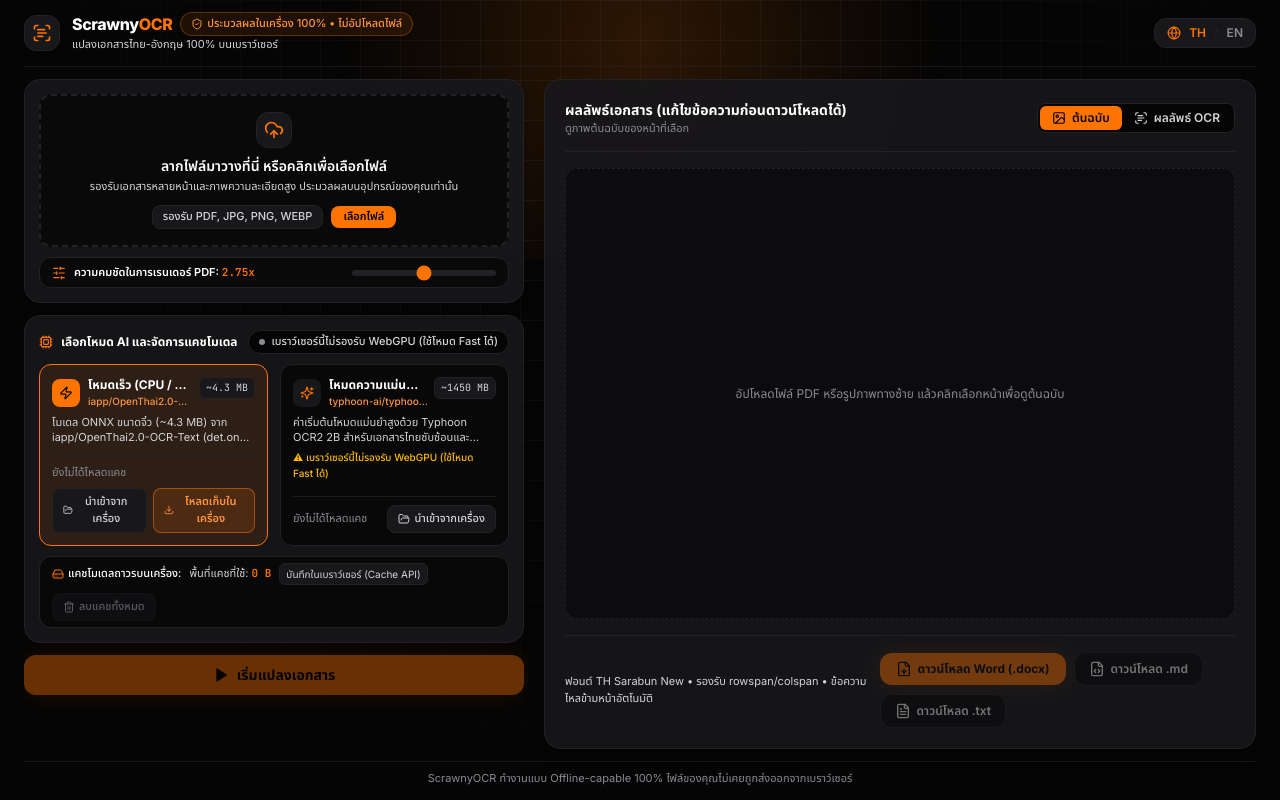
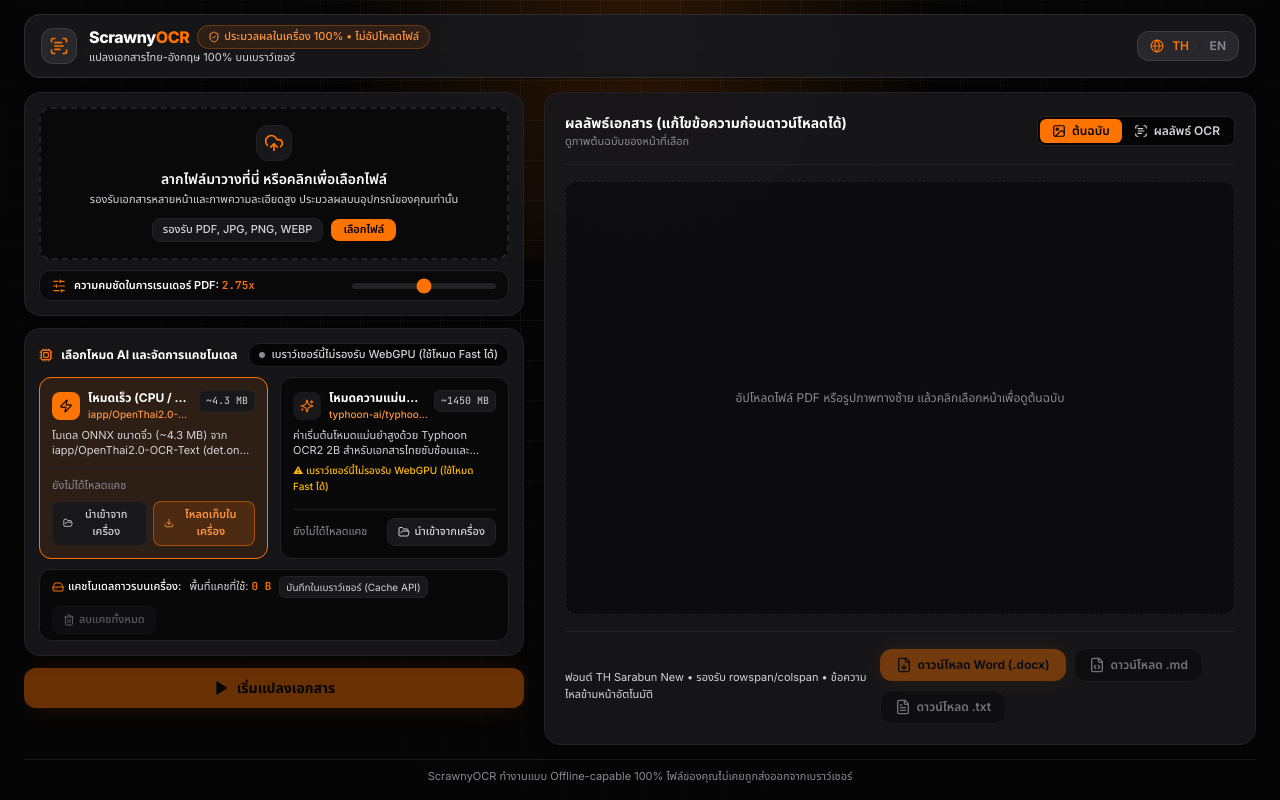
Before and after one commit to scrawnysatyr/ScrawnyOCR, a React (Vite) app: page / in a window 1280 px wide. Built offline with nearby package versions, Linux system fonts and the light colour scheme.

Commit message:
style: floating island layout with layered charcoal-gray contrast

```diff
--- a/src/App.tsx
+++ b/src/App.tsx
@@ -305,11 +305,11 @@ export function App() {
       <div className="bg-grid" />
       <div className="bg-glow" />
 
-      <div className="relative z-10 mx-auto flex min-h-screen max-w-[1600px] flex-col gap-3 px-4 py-3 sm:px-6 lg:h-full">
-        {/* Topbar */}
-        <header className="flex shrink-0 flex-wrap items-center justify-between gap-3 border-b border-[#222226]/70 pb-3">
+      <div className="relative z-10 mx-auto flex min-h-screen max-w-[1600px] flex-col gap-3.5 px-4 py-3.5 sm:px-6 lg:h-full">
+        {/* Topbar Island */}
+        <header className="flex shrink-0 flex-wrap items-center justify-between gap-3 rounded-2xl border border-white/10 bg-[#18181b]/95 px-4 py-2.5 shadow-lg backdrop-blur-xl">
           <div className="flex items-center gap-3">
-            <div className="grid h-9 w-9 place-items-center rounded-xl border border-[#222226] bg-[#18181b] text-[#ff7300] shadow-md">
+            <div className="grid h-9 w-9 place-items-center rounded-xl border border-white/10 bg-[#27272c] text-[#ff7300] shadow-md">
               <ScanText className="h-5 w-5" />
             </div>
             <div>
@@ -330,7 +330,7 @@ export function App() {
           <button
             type="button"
             onClick={() => setLang((prev) => (prev === 'th' ? 'en' : 'th'))}
-            className="inline-flex items-center gap-2 rounded-xl border border-[#222226] bg-[#18181b] px-3 py-1.5 text-xs font-semibold text-[#ffffff] transition-colors hover:border-[#ff7300]"
+            className="inline-flex items-center gap-2 rounded-xl border border-white/10 bg-[#27272c] px-3 py-1.5 text-xs font-semibold text-[#ffffff] transition-colors hover:border-[#ff7300] hover:bg-[#303036]"
           >
             <Globe className="h-3.5 w-3.5 text-[#ff7300]" />
             <span className={lang === 'th' ? 'text-[#ff7300]' : 'text-[#8a8a93]'}>
```
